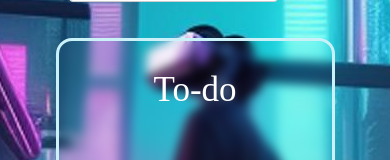
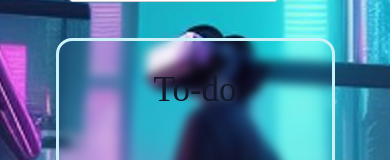
Before and after one commit to avisre/Rogers, a React (Vite) app: page / in a window 390 px wide. Shown: the part 222-382 px from the top of the page. Built offline with nearby package versions, Linux system fonts and the light colour scheme; a web font is replaced by a local one.

Commit message:
Update index.css

```diff
--- a/src/index.css
+++ b/src/index.css
@@ -15,11 +15,12 @@ body{
   max-height: 100vh;
   font-family: 'Noto Sans', sans-serif;
   text-align: center;
-  background-image: url('https://images.unsplash.com/photo-1519681393784-d120267933ba?ixlib=rb-4.0.3&ixid=MnwxMjA3fDB8MHxwcm9maWxlLXBhZ2V8Mjl8fHxlbnwwfHx8fA%3D%3D&auto=format&fit=crop&w=4320&q=60');
-  background-position: center;
-  background-repeat: no-repeat;
+  background-image: url('/a--beautiful-curvy-shaped--woman-walking-alone-towards-us-in-a-narrow-street-overlooking-a-city-like-cyberpunk(1).png');
+
   /* custom size to align the background picture perfectly on the x and y axis*/
-  background-size: 100% 120%;
+background-position: center;
+background-size: cover;
+background-repeat: no-repeat;
   margin-top: 30px;
 }
 
@@ -121,10 +122,9 @@ display: inline-block;
     background-image:url('/AI_Generated_Image(1).jpeg');
     background-size: 1500px 1400px;
   }
- h2{
-	 width:auto;
-  color: white;
-}
+  h2{
+    width: auto;
+  }
   input[type="text"] {
     width: 60%;
   }
```
